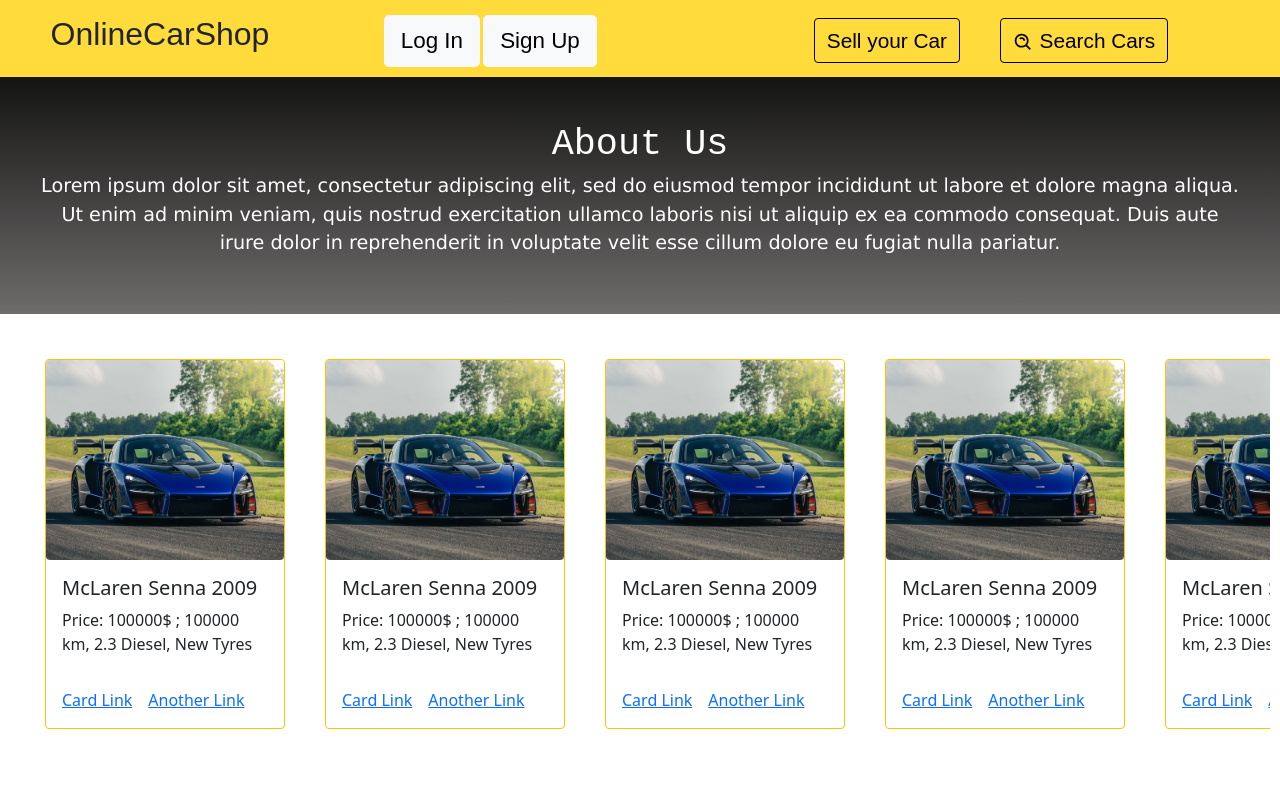
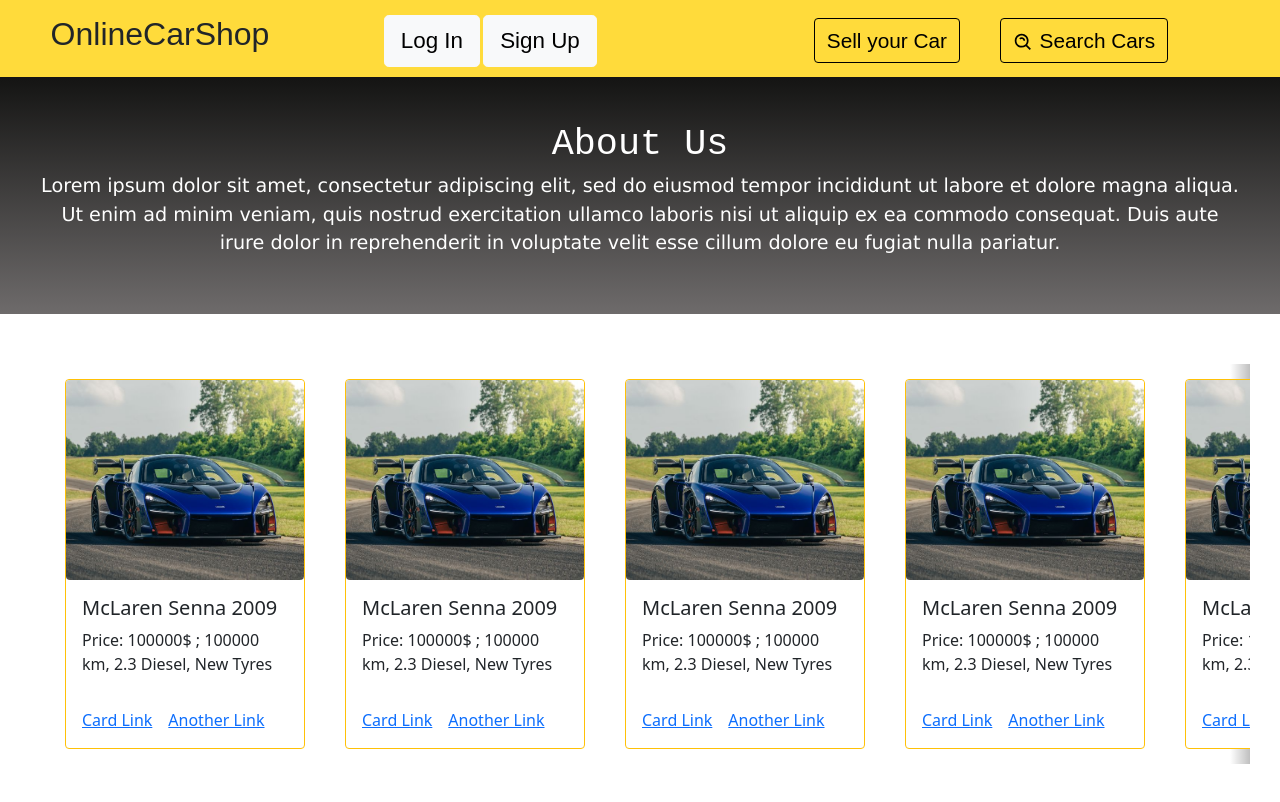
Before and after one commit to rm-prog/OnlineCarShop, a React (Create React App) app: page / in a window 1280 px wide. Shown: the top 802 px of the page. Built offline with nearby package versions, Linux system fonts and the light colour scheme; a web font is replaced by a local one.

Commit message:
added shadow to slider

```diff
--- a/src/components/Slider.jsx
+++ b/src/components/Slider.jsx
@@ -33,7 +33,7 @@ const Slider = ( { cardsInfo } ) => {
     const sliderContainerStyle = {
         marginTop: "20px",
         marginBottom: "20px",
-        padding: "10px",
+        padding: "30px",
         display: "flex",
         overflowX: "hidden",
         width: "100%",
--- a/src/styles/App.module.css
+++ b/src/styles/App.module.css
@@ -18,6 +18,25 @@ body {
     background-color: "black";
 }
 
+#cardsContainer {
+  background-image:
+
+    /* Shadows */
+    linear-gradient(to right, white, white),
+    linear-gradient(to right, white, white),
+
+/* Shadow covers */
+    linear-gradient(to right, rgba(0,0,0,.25), rgba(255,255,255,0)),
+    linear-gradient(to left, rgba(0,0,0,.25), rgba(255,255,255,0));
+
+  background-position: left center, right center, left center, right center;
+	background-repeat: no-repeat;
+	background-color: white;
+	background-size: 20px 100%, 20px 100%, 20px 100%, 20px 100%;
+
+	/* Opera doesn't support this in the shorthand */
+	background-attachment: local, local, scroll, scroll;
+}
 
 /* width */
 #cardsContainer::-webkit-scrollbar {
```
